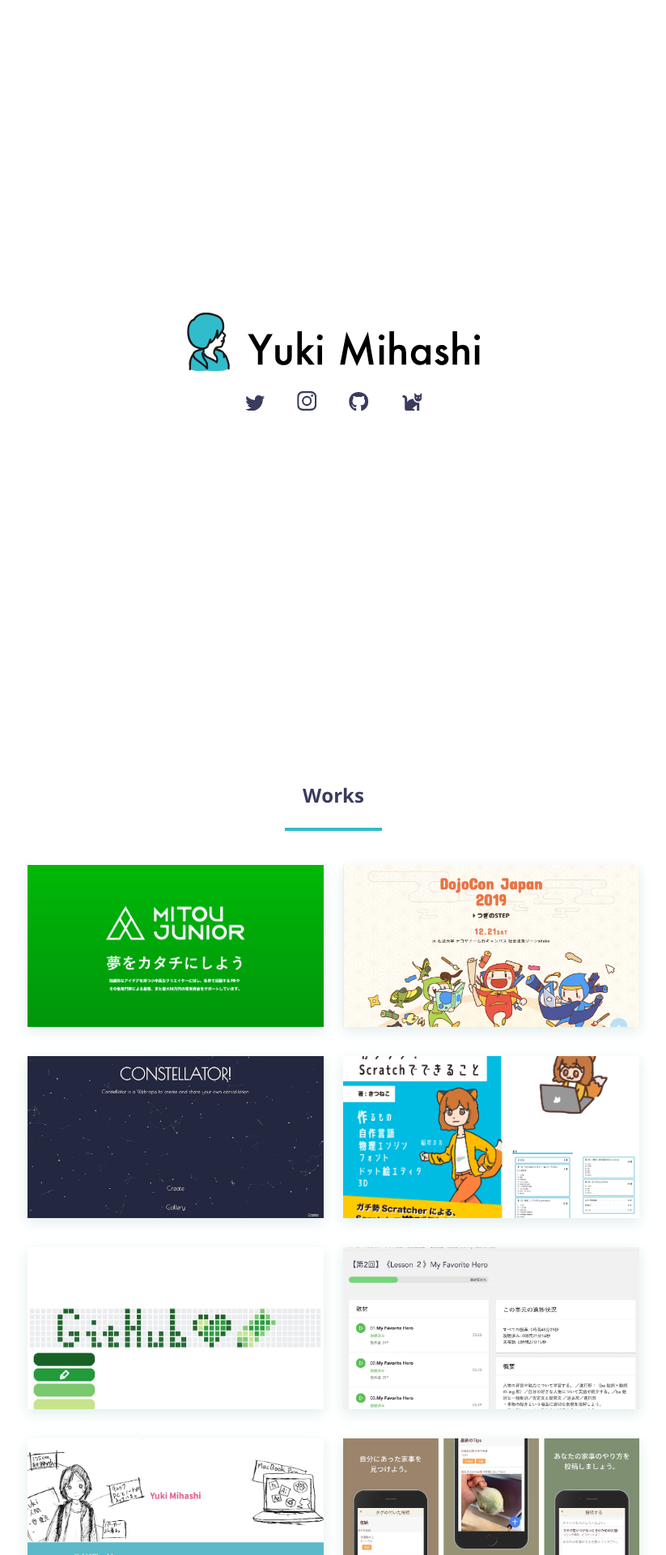
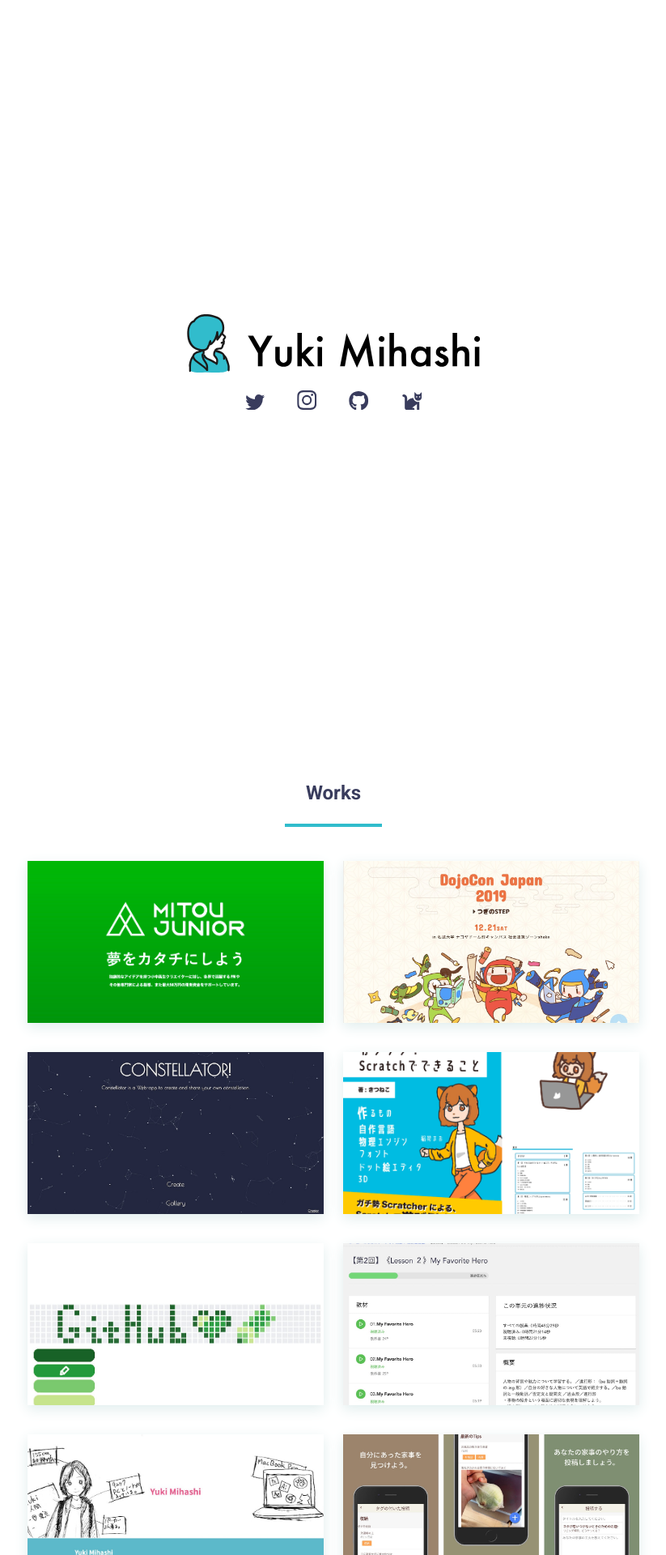
Before and after one commit to madoreenu/yuki384.github.io, a Jekyll site: the page built from index.md, in a window 1280 px wide. Shown: the top 1920 px of the page at 81% size, without its empty margins (228-1051 px from the left). Built offline with Jekyll 4.4.1, drawn with Linux system fonts in a browser that asks for light colours; nearby versions of some CDN libraries; some web fonts are replaced.

Commit message:
Change font : Open Sans -> Roboto

```diff
--- a/assets/css/main.scss
+++ b/assets/css/main.scss
@@ -1,7 +1,8 @@
 ---
 ---
 
-@import url('https://fonts.googleapis.com/css?family=Noto+Sans+JP:400,700|Open+Sans:wght@400;600;700&display=swap');
+@import url('https://fonts.googleapis.com/css?family=Noto+Sans+JP:400,700&display=swap');
+@import url('https://fonts.googleapis.com/css2?family=Roboto:wght@400;500;700&display=swap');
 @import url('https://fonts.googleapis.com/earlyaccess/nikukyu.css');
 $main-textcolor: #393c5d;
 $maincolor: #31bccc;
@@ -12,7 +13,7 @@
 
 body{
   margin: 0;
-  font-family: 'Open Sans', 'Noto Sans JP', sans-serif;
+  font-family: 'Roboto', 'Noto Sans JP', sans-serif;
   color: $main-textcolor;
 }
 a{
@@ -47,7 +48,7 @@
   left: 50%;
   transform: translateY(-50%) translateX(-50%);
   color: $pink;
-  font-family: 'Open Sans';
+  font-family: 'Roboto';
   text-shadow:3px 3px 0 #FFF, -3px -3px 0 #FFF,
               -3px 3px 0 #FFF, 3px -3px 0 #FFF,
               0px 3px 0 #FFF,  0-3px 0 #FFF,
@@ -163,7 +164,7 @@
 }
 .top-h2{
   text-align: center;
-  font-family: 'Open Sans';
+  font-family: 'Roboto';
   color: $main-textcolor;
   &::after{
     content: '';
@@ -342,10 +343,9 @@
   padding: 0;
   li{
     display: inline;
-    font-family: 'Open Sans';
+    font-family: 'Roboto';
     font-weight: bold;
     padding: 12px;
-    letter-spacing: .2em;
   }
   li a{
     text-decoration: none;
```
